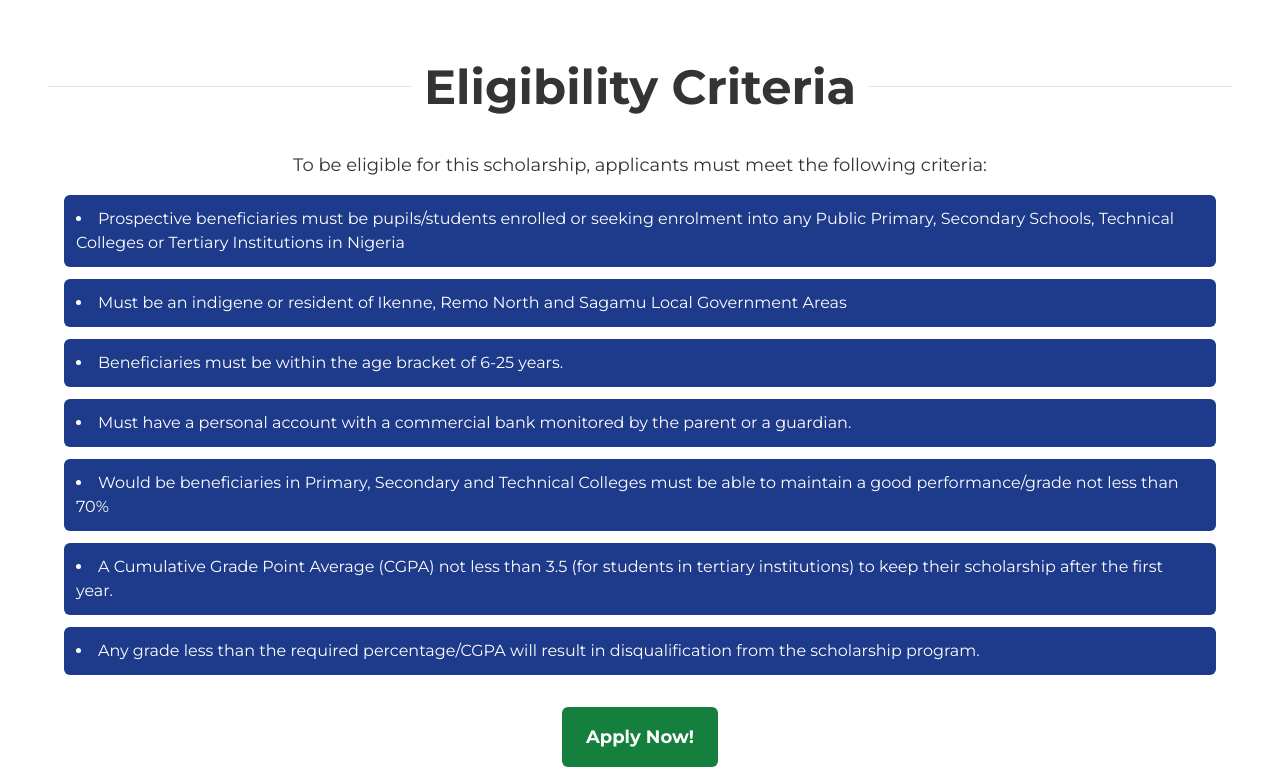
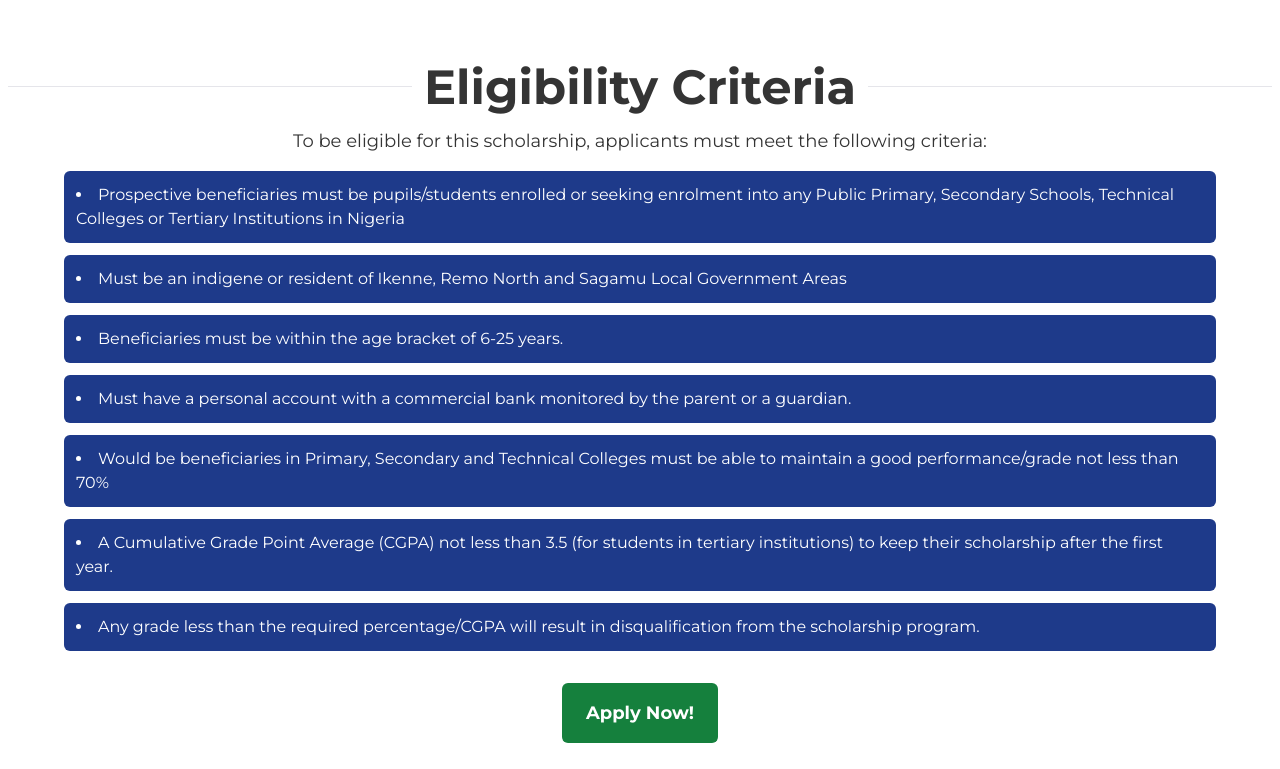
Before and after one commit to hamilak/gams, a React (Vite) app: page / in a window 1280 px wide. Shown: the part 2055-2824 px from the top of the page. Built offline with nearby package versions, Linux system fonts and the light colour scheme.

Commit message:
change css

```diff
--- a/src/components/Criteria.jsx
+++ b/src/components/Criteria.jsx
@@ -7,9 +7,9 @@ const Criteria = () => {
     }
 
     return (
-        <div className='m-10'>
+        <div className='my-20'>
             <Divider className='font-bold text-3xl md:text-5xl'>Eligibility Criteria</Divider>
-            <div className='mt-16'>
+            <div className='m-10'>
                 <p className='text-center text-base md:text-lg'>To be eligible for this scholarship, applicants must meet the following criteria:</p>
                 <div>
                     <ul className='list-disc list-inside p-4 space-y-3'>
```
